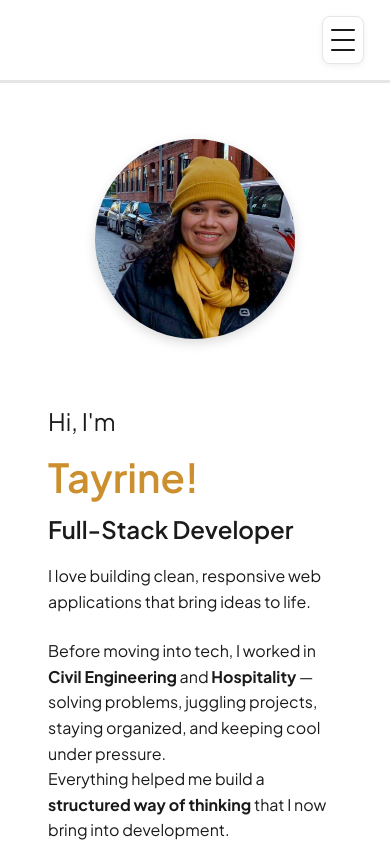
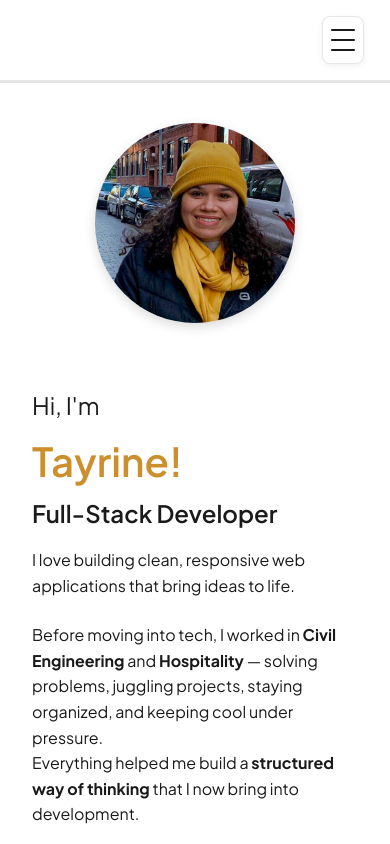
Before and after one commit to TayrineSoares/tayrine-portfolio, a React (Vite) app: page / in a window 390 px wide. Shown: the top 844 px of the page. Built offline with nearby package versions, Linux system fonts and the light colour scheme.

Commit message:
adjust padding on hero section

```diff
--- a/src/styles/Hero.css
+++ b/src/styles/Hero.css
@@ -151,6 +151,7 @@ section {
     flex-direction: column;
     text-align: left;
     align-items: flex-start;
+    padding: 0;
   }
 
   .hero-text {
--- a/src/styles/Projects.css
+++ b/src/styles/Projects.css
@@ -206,7 +206,7 @@ section {
 
 /* Mobile polish */
 @media (max-width: 768px) {
-  /* Softer section padding like hero */
+
   #projects { padding: 2.5rem 2rem; }
 
   /* Card spacing/hover */
```
